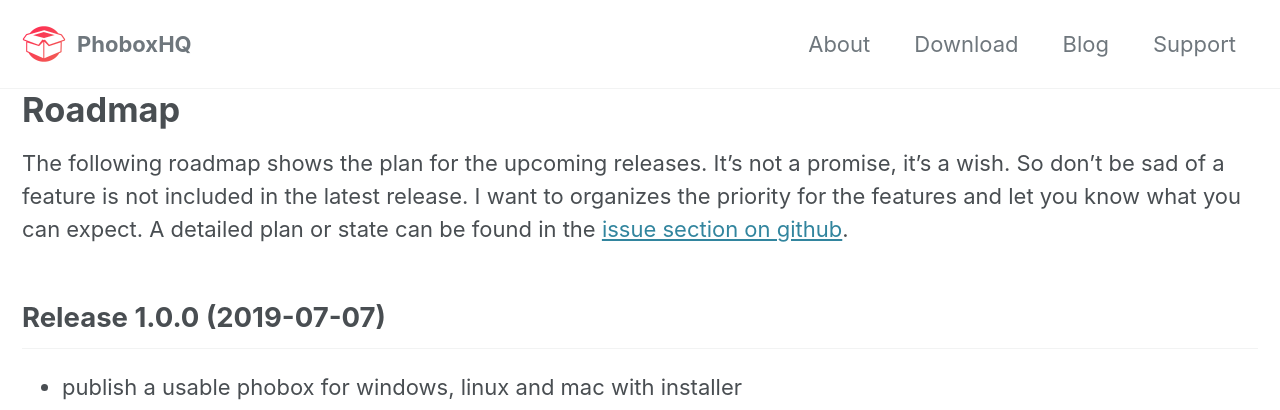
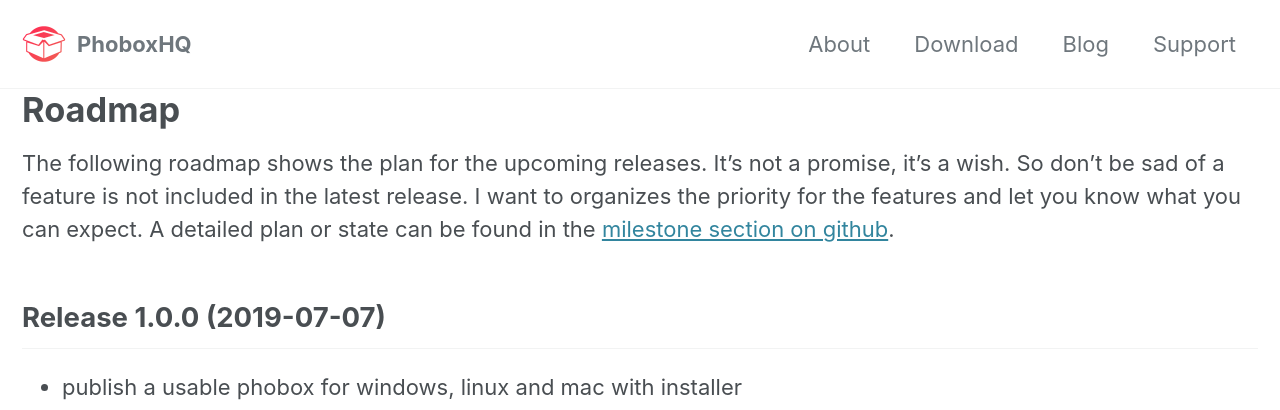
Before and after one commit to phoboxhq/home2, a Jekyll site: the page built from _pages/roadmap.md, in a window 1280 px wide. Shown: the top 410 px of the page. Built offline with Jekyll 4.4.1, drawn with Linux system fonts in a browser that asks for light colours; cached includes are drawn as plain includes; nearby versions of some CDN libraries.

Commit message:
Update roadmap.md

```diff
--- a/_pages/roadmap.md
+++ b/_pages/roadmap.md
@@ -7,7 +7,7 @@
 
 # Roadmap
 
-The following roadmap shows the plan for the upcoming releases. It's not a promise, it's a wish. So don't be sad of a feature is not included in the latest release. I want to organizes the priority for the features and let you know what you can expect. A detailed plan or state can be found in the [issue section on github](https://github.com/phoboxhq/phobox/issues?q=is%3Aopen+is%3Aissue+milestone%3A%22Version+1.0.0%22).
+The following roadmap shows the plan for the upcoming releases. It's not a promise, it's a wish. So don't be sad of a feature is not included in the latest release. I want to organizes the priority for the features and let you know what you can expect. A detailed plan or state can be found in the [milestone section on github](https://github.com/phoboxhq/phobox/milestones).
 
 ## Release 1.0.0 (2019-07-07)
 
```
